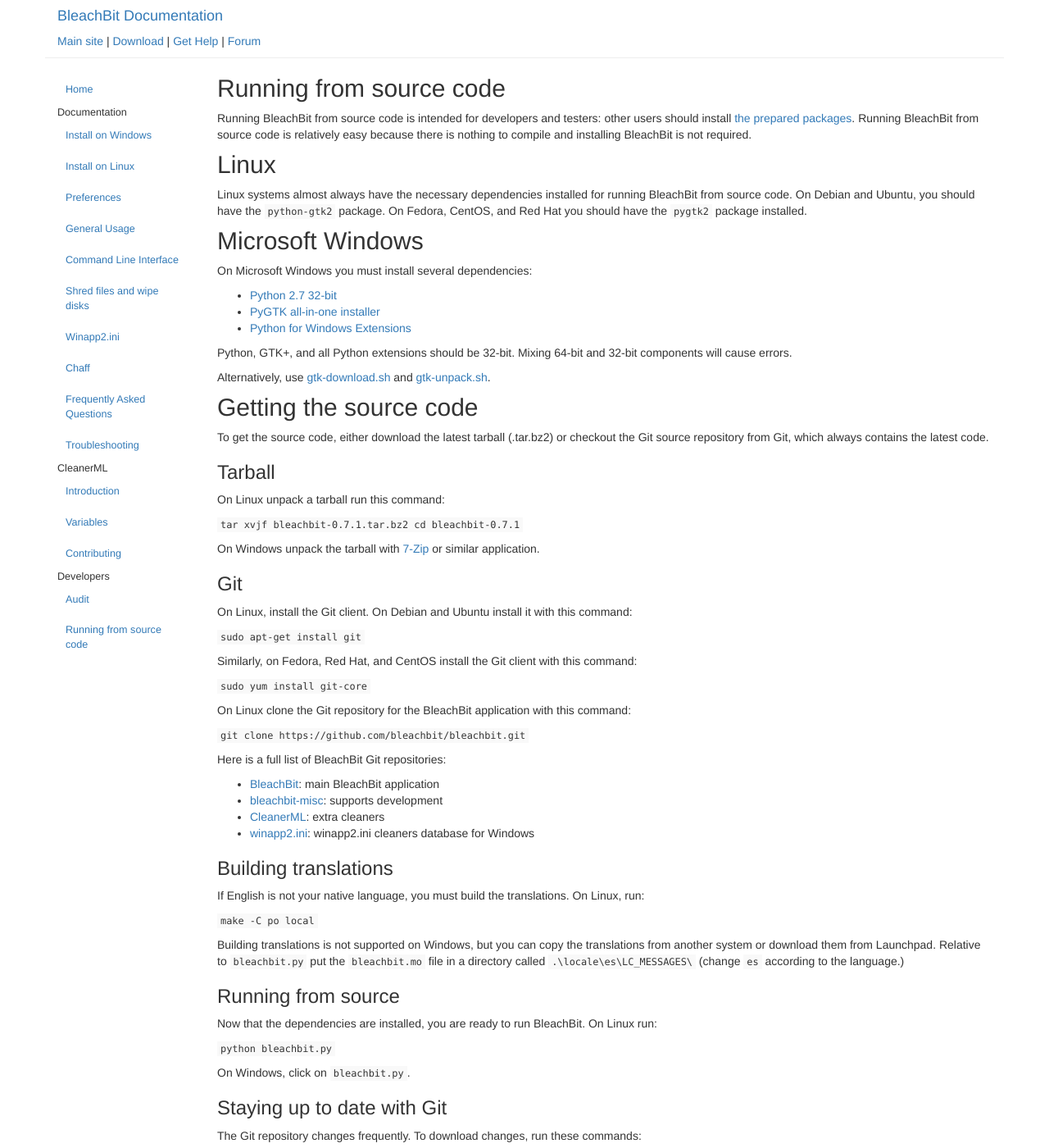
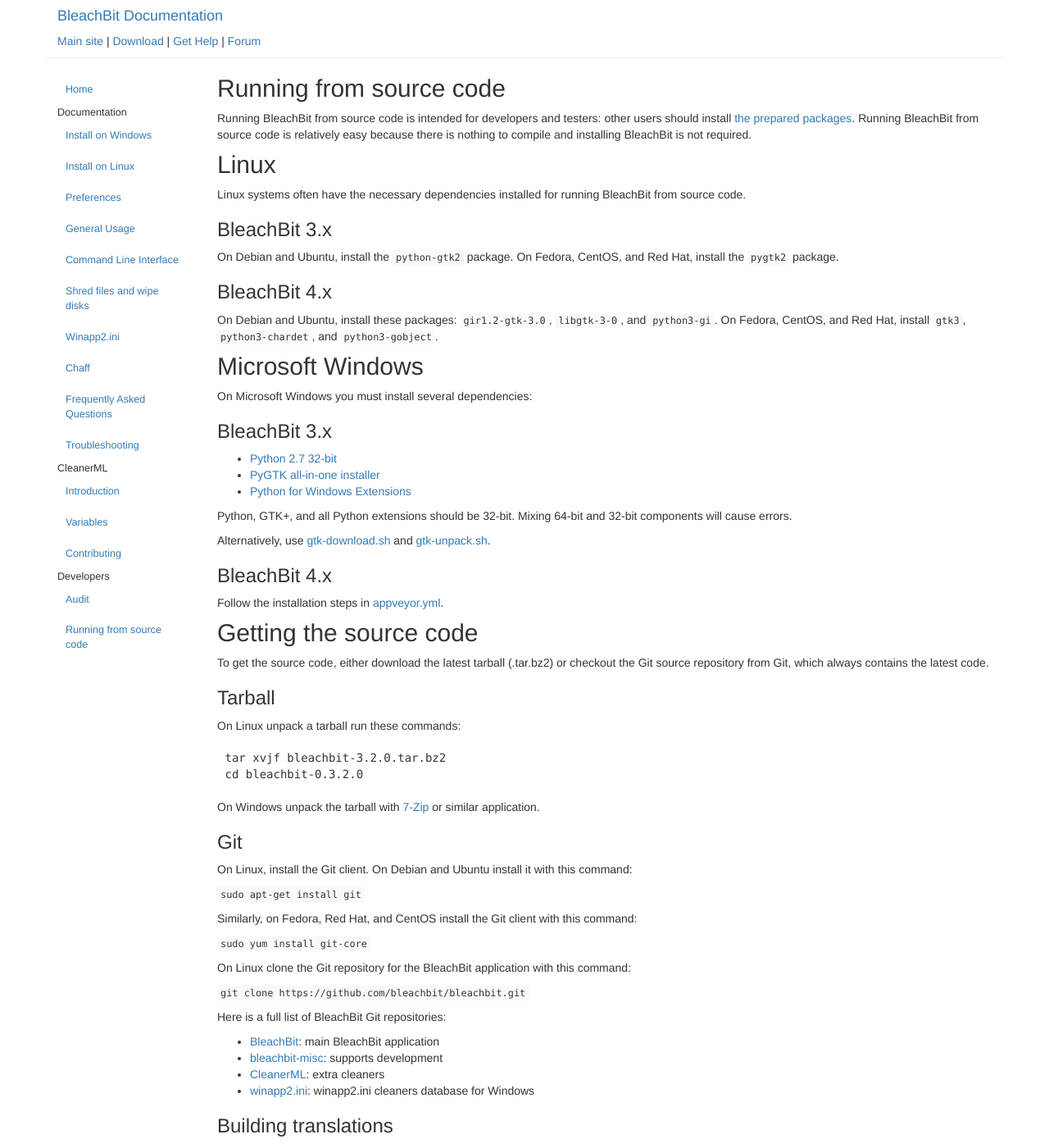
Before and after one commit to bleachbit/docs, a Jekyll site: the page built from _posts/2015-09-25-running-from-source-code.md, in a window 1280 px wide and 1400 px high. Shown: the whole window at 82% size. Built offline with Jekyll 4.4.1, drawn with Linux system fonts in a browser that asks for light colours; some of the changed text lies outside the part shown.

Commit message:
Update for BleachBit 4.x
Closes https://github.com/bleachbit/bleachbit/issues/785

`````diff
--- a/_posts/2015-09-25-running-from-source-code.md
+++ b/_posts/2015-09-25-running-from-source-code.md
@@ -9,11 +9,23 @@
 
 ## Linux
 
-Linux systems almost always have the necessary dependencies installed for running BleachBit from source code. On Debian and Ubuntu, you should have the ```python-gtk2``` package. On Fedora, CentOS, and Red Hat you should have the ```pygtk2``` package installed.
+Linux systems often have the necessary dependencies installed for running BleachBit from source code.
+
+### BleachBit 3.x
+
+On Debian and Ubuntu, install the `python-gtk2` package. On Fedora, CentOS, and Red Hat, install the `pygtk2` package.
+
+### BleachBit 4.x
+
+On Debian and Ubuntu, install these packages: `gir1.2-gtk-3.0`, `libgtk-3-0`, and `python3-gi`. On Fedora, CentOS, and Red Hat, install `gtk3`, `python3-chardet`, and `python3-gobject`.
+
 
 ## Microsoft Windows
 
 On Microsoft Windows you must install several dependencies:
+
+
+### BleachBit 3.x
 
 *   [Python 2.7 32-bit](https://www.python.org/ftp/python/2.7.8/python-2.7.8.msi)
 *   [PyGTK all-in-one installer](https://ftp.gnome.org/pub/GNOME/binaries/win32/pygtk/2.24/pygtk-all-in-one-2.24.2.win32-py2.7.msi)
@@ -23,15 +35,22 @@
 
 Alternatively, use [gtk-download.sh](https://github.com/az0/bleachbit-misc/blob/master/gtk-download.sh) and [gtk-unpack.sh](https://github.com/az0/bleachbit-misc/blob/master/gtk-unpack.sh).
 
+### BleachBit 4.x
+
+Follow the installation steps in [appveyor.yml](https://github.com/bleachbit/bleachbit/blob/master/appveyor.yml).
+
 ## Getting the source code
 
 To get the source code, either download the latest tarball (.tar.bz2) or checkout the Git source repository from Git, which always contains the latest code.
 
 ### Tarball
 
-On Linux unpack a tarball run this command:
+On Linux unpack a tarball run these commands:
 
-`tar xvjf bleachbit-0.7.1.tar.bz2 cd bleachbit-0.7.1`
+```
+tar xvjf bleachbit-3.2.0.tar.bz2
+cd bleachbit-0.3.2.0
+```
 
 On Windows unpack the tarball with [7-Zip](http://www.7-zip.org/) or similar application.
 
@@ -66,20 +85,18 @@
 
 ### Running from source
 
-Now that the dependencies are installed, you are ready to run BleachBit. On Linux run:
+Now that the dependencies are installed, you are ready to run BleachBit. On Linux with BleachBit 3.x, run `python bleachbit.py`. On Linux with BleachBit 4.x, run `python3 bleachbit.py`.
 
-`python bleachbit.py`
-
-On Windows, click on ```bleachbit.py```.
+On Windows, double click on `bleachbit.py`.
 
 ### Staying up to date with Git
 
 The Git repository changes frequently. To download changes, run these commands:
 
-````
+```
 git pull
 make -C po local
-````
+```
 
 ### Further reading
 
`````
